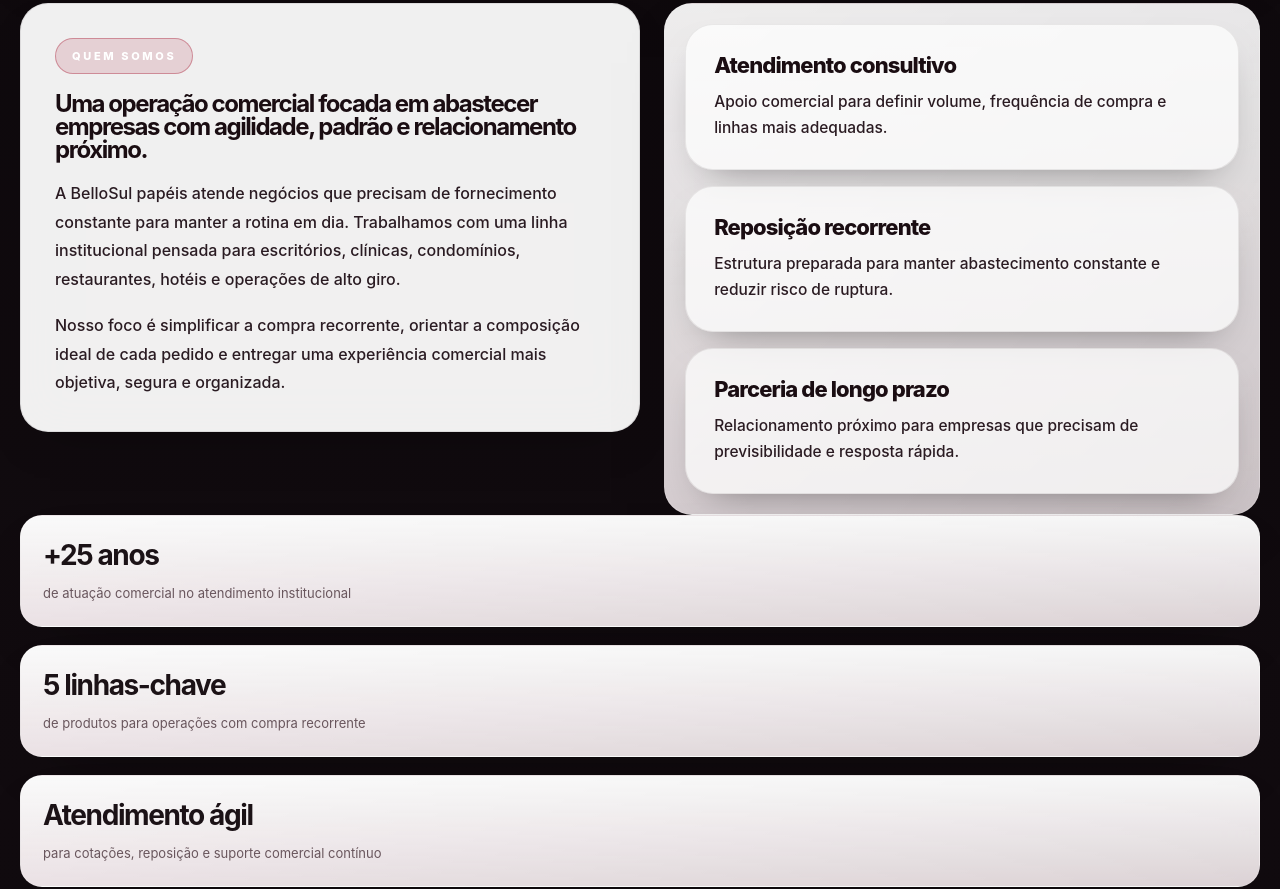
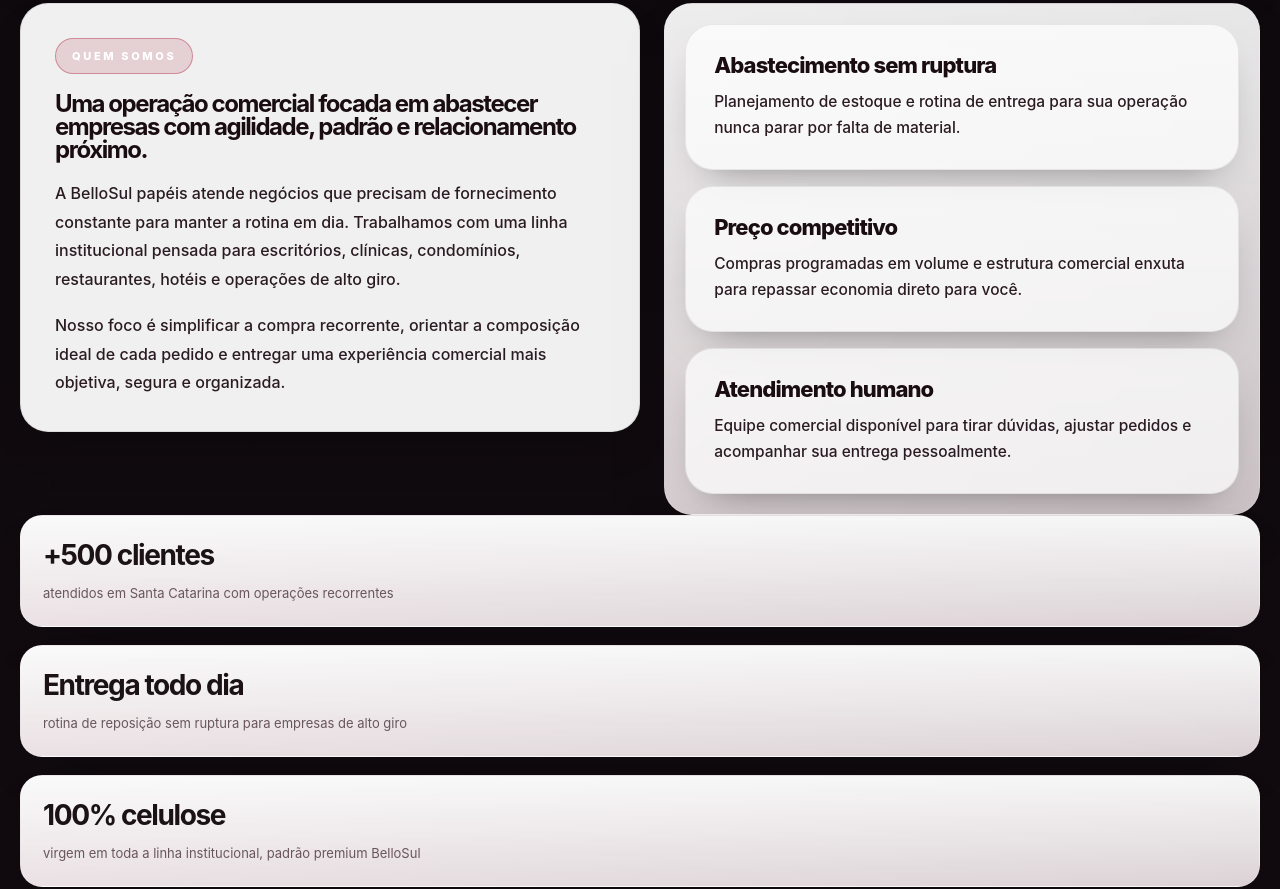
Before and after one commit to MarkZapelini/PortofolioBelloPapeis, a website: page frontend/index.html in a window 1280 px wide. Shown: the part 2731-3620 px from the top of the page. Drawn offline with Linux system fonts and the light colour scheme; animation ran at ten frames a second.

Commit message:
Remove conteudo duplicado: about metrics e about panel com informacoes novas exclusivas, hero chip de Entrega ágil trocado por Padrão institucional

```diff
--- a/frontend/index.html
+++ b/frontend/index.html
@@ -147,7 +147,7 @@
               <div class="hero__chips" aria-label="Diferenciais principais">
                 <span>Curadoria institucional</span>
                 <span>Reposição programada</span>
-                <span>Entrega ágil</span>
+                <span>Padrão institucional</span>
               </div>
 
               <div class="hero__actions">
@@ -236,16 +236,16 @@
 
             <div class="about__panel">
               <article data-reveal="right">
-                <strong>Atendimento consultivo</strong>
-                <p>Apoio comercial para definir volume, frequência de compra e linhas mais adequadas.</p>
+                <strong>Abastecimento sem ruptura</strong>
+                <p>Planejamento de estoque e rotina de entrega para sua operação nunca parar por falta de material.</p>
               </article>
               <article data-reveal="right">
-                <strong>Reposição recorrente</strong>
-                <p>Estrutura preparada para manter abastecimento constante e reduzir risco de ruptura.</p>
+                <strong>Preço competitivo</strong>
+                <p>Compras programadas em volume e estrutura comercial enxuta para repassar economia direto para você.</p>
               </article>
               <article data-reveal="right">
-                <strong>Parceria de longo prazo</strong>
-                <p>Relacionamento próximo para empresas que precisam de previsibilidade e resposta rápida.</p>
+                <strong>Atendimento humano</strong>
+                <p>Equipe comercial disponível para tirar dúvidas, ajustar pedidos e acompanhar sua entrega pessoalmente.</p>
               </article>
             </div>
           </div>
@@ -253,16 +253,16 @@
           <div class="container">
             <div class="about__metrics">
               <article data-reveal="up">
-                <strong>+25 anos</strong>
-                <span>de atuação comercial no atendimento institucional</span>
+                <strong>+500 clientes</strong>
+                <span>atendidos em Santa Catarina com operações recorrentes</span>
               </article>
               <article data-reveal="up">
-                <strong>5 linhas-chave</strong>
-                <span>de produtos para operações com compra recorrente</span>
+                <strong>Entrega todo dia</strong>
+                <span>rotina de reposição sem ruptura para empresas de alto giro</span>
               </article>
               <article data-reveal="up">
-                <strong>Atendimento ágil</strong>
-                <span>para cotações, reposição e suporte comercial contínuo</span>
+                <strong>100% celulose</strong>
+                <span>virgem em toda a linha institucional, padrão premium BelloSul</span>
               </article>
             </div>
           </div>
```
